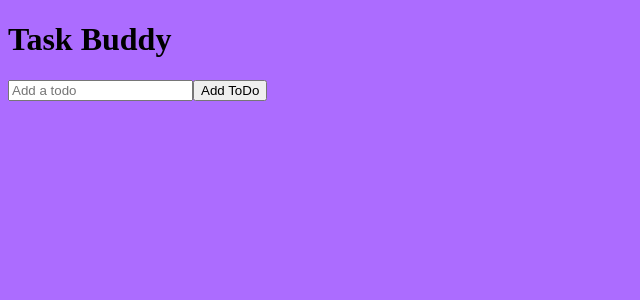
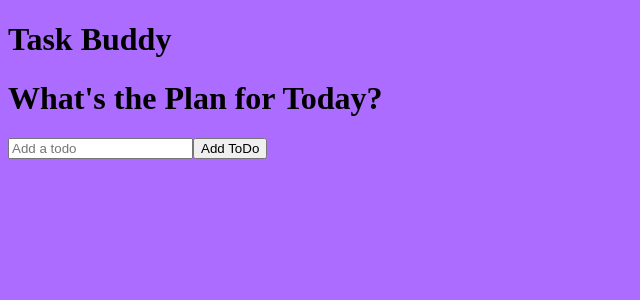
Before and after one commit to joshdaos/task-buddy, a React (Create React App) app in the folder task-buddy-app/: page / in a window 1280 px wide. Shown: the top 300 px of the page, without its empty margins (0-640 px from the left). Built offline with nearby package versions, Linux system fonts and the light colour scheme.

Commit message:
worked on todolist

```diff
--- a/task-buddy-app/src/App.js
+++ b/task-buddy-app/src/App.js
@@ -1,11 +1,11 @@
 import './App.css';
-import TodoForm from './components/TodoForm';
+import TodoList from './components/TodoList';
 
 function App() {
   return (
     <div className="task-buddy">
       <h1>Task Buddy</h1>
-      <TodoForm />
+      <TodoList />
     </div>
   );
 }
--- a/task-buddy-app/src/components/TodoForm.js
+++ b/task-buddy-app/src/components/TodoForm.js
@@ -10,10 +10,10 @@
     const handleSubmit = e => {
         e.preventDefault();
 
-        // props.onSubmit({
-        //     id: Math.floor(Math.random() * 10000),
-        //     text: input
-        // })
+        props.onSubmit({
+            id: Math.floor(Math.random() * 10000),
+            text: input
+        })
 
         setInput('');
     }
--- a/task-buddy-app/src/components/TodoList.js
+++ b/task-buddy-app/src/components/TodoList.js
@@ -1,10 +1,24 @@
 import React, { useState } from 'react'
+import TodoForm from './TodoForm'
 
 function TodoList() {
+    const [todos, setTodos] = useState([]);
+
+    const addTodo = todo => {
+        if(!todo.text || /^\s*$/.test(todo.text)) {
+            return;
+        }
+
+        const newTodos = [todo, ...todos]
+
+        setTodos(newTodos)
+        console.log(...todos);
+    }
 
     return (
         <div>
-
+            <h1>What's the Plan for Today?</h1>
+            <TodoForm onSubmit={addTodo} />
         </div>
     )
 }
```
